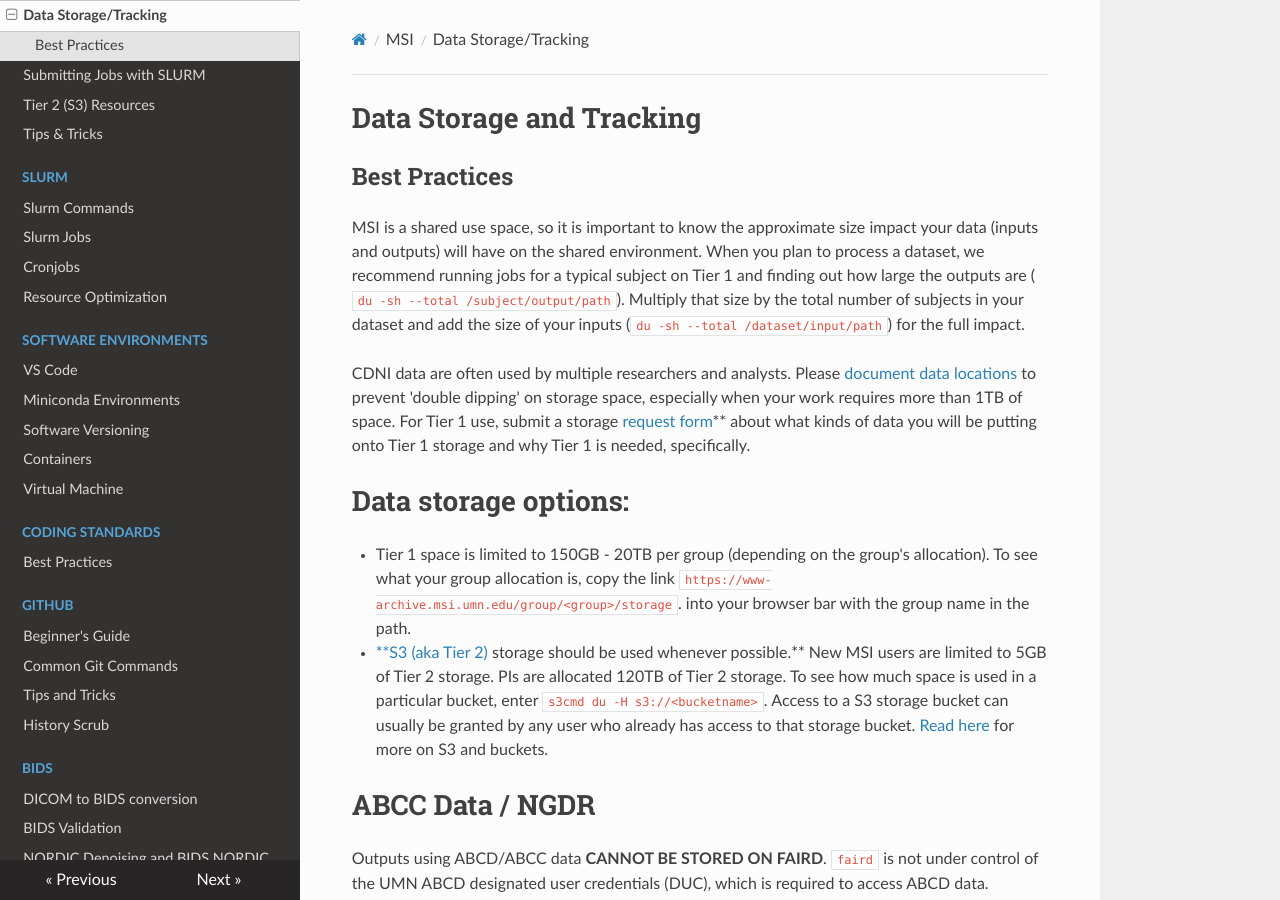
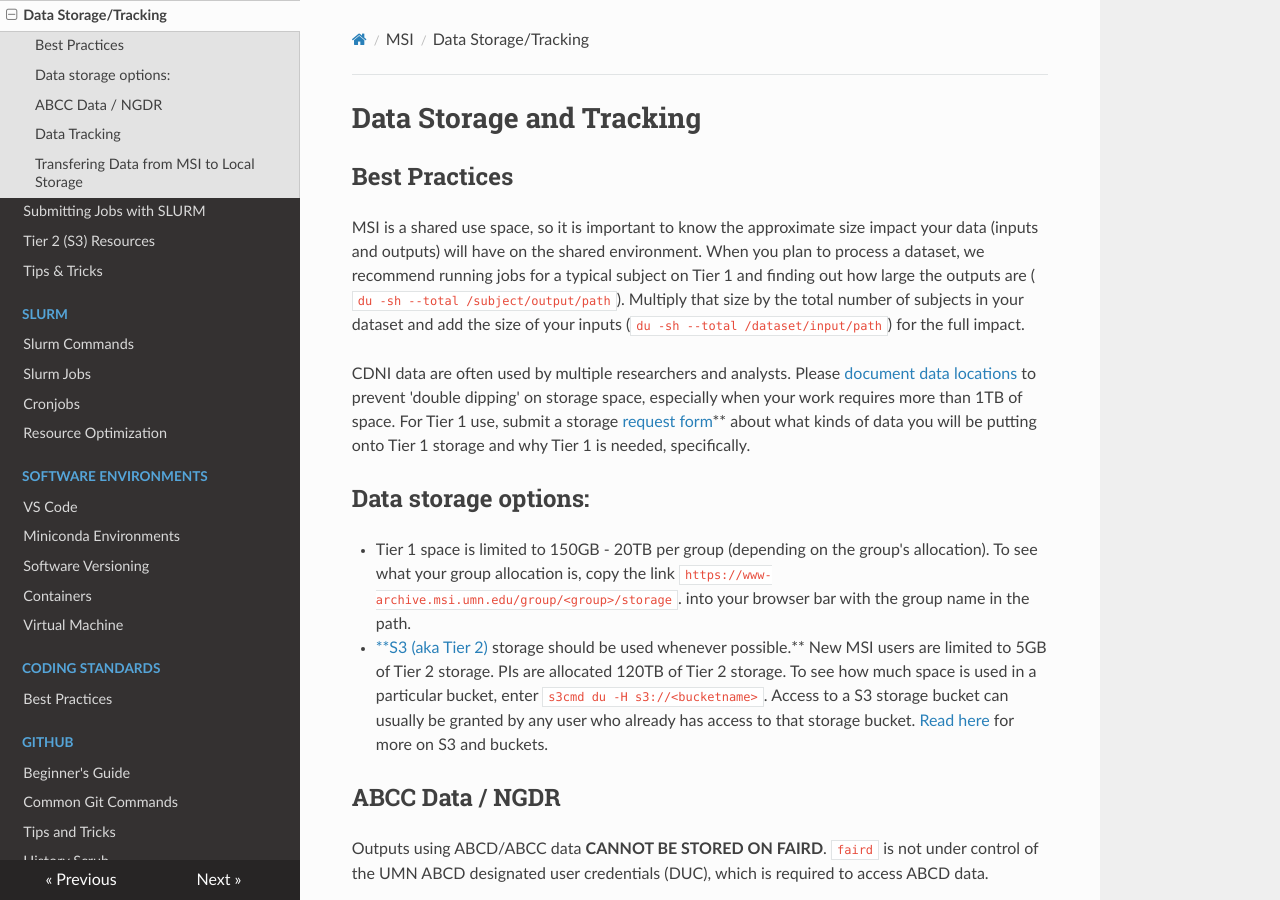
Before and after one commit to DCAN-Labs/cdni-brain, an MkDocs documentation site: the page built from docs/storage.md, in a window 1280 px wide and 900 px high. Built offline with MkDocs 1.6.1, drawn with Linux system fonts in a browser that asks for light colours; nearby versions of some CDN libraries.

Commit message:
Update storage.md
minor fix

```diff
--- a/docs/storage.md
+++ b/docs/storage.md
@@ -5,19 +5,19 @@ MSI is a shared use space, so it is important to know the approximate size impac
 
 CDNI data are often used by multiple researchers and analysts. Please [document data locations](https://docs.google.com/spreadsheets/u/0/d/1QpKYJQqhuxoQhErBscAEev9npsd1RgKS8KdCL6FiuEo/edit) to prevent 'double dipping' on storage space, especially when your work requires more than 1TB of space. For Tier 1 use, submit a storage [request form](https://docs.google.com/forms/d/e/1FAIpQLSd1QI_Hmi3khwITVctnaDJYY2M1NegsAWYPR6AXoodUCrrpZw/viewform?usp=sf_link)** about what kinds of data you will be putting onto Tier 1 storage and why Tier 1 is needed, specifically.
 
-# Data storage options:
+## Data storage options:
 
 * Tier 1 space is limited to 150GB - 20TB per group (depending on the group's allocation). To see what your group allocation is, copy the link `https://www-archive.msi.umn.edu/group/<group>/storage`. into your browser bar with the group name in the path.
 
 * [**S3 (aka Tier 2)](s3.md) storage should be used whenever possible.** New MSI users are limited to 5GB of Tier 2 storage. PIs are allocated 120TB of Tier 2 storage. To see how much space is used in a particular bucket, enter `s3cmd du -H s3://<bucketname>`. Access to a S3 storage bucket can usually be granted by any user who already has access to that storage bucket. [Read here](s3.md) for more on S3 and buckets.
 
-# ABCC Data / NGDR
+## ABCC Data / NGDR
 
 Outputs using ABCD/ABCC data **CANNOT BE STORED ON FAIRD**. `faird` is not under control of the UMN ABCD designated user credentials (DUC), which is required to access ABCD data.
 
 The NGDR, or Neuroimaging and Genetic Data Resources, is a specialized storage system employing tier 1 storage with restricted access. It is designed for storing ABCC data before uploading it to the NDA. Access to specific data subsets, like the ABCD subdirectory, is granted only to users on the ABCC DUC. This ensures a high level of security and confidentiality in handling neuroimaging and genetic information.
 
-# Data Tracking
+## Data Tracking
 
 * For CDNI data being stored on Tier 1, documentation of the dataset description, dataset location, dataset size, the primary owner of the data, and the estimated start and end date for use of the necessary storage space should be entered [here](https://docs.google.com/spreadsheets/d/1QpKYJQqhuxoQhErBscAEev9npsd1RgKS8KdCL6FiuEo/edit#gid=870411543). For further information on allowable data on each share, visit the “Shares” tab on teh same spreadsheet.
 
```
